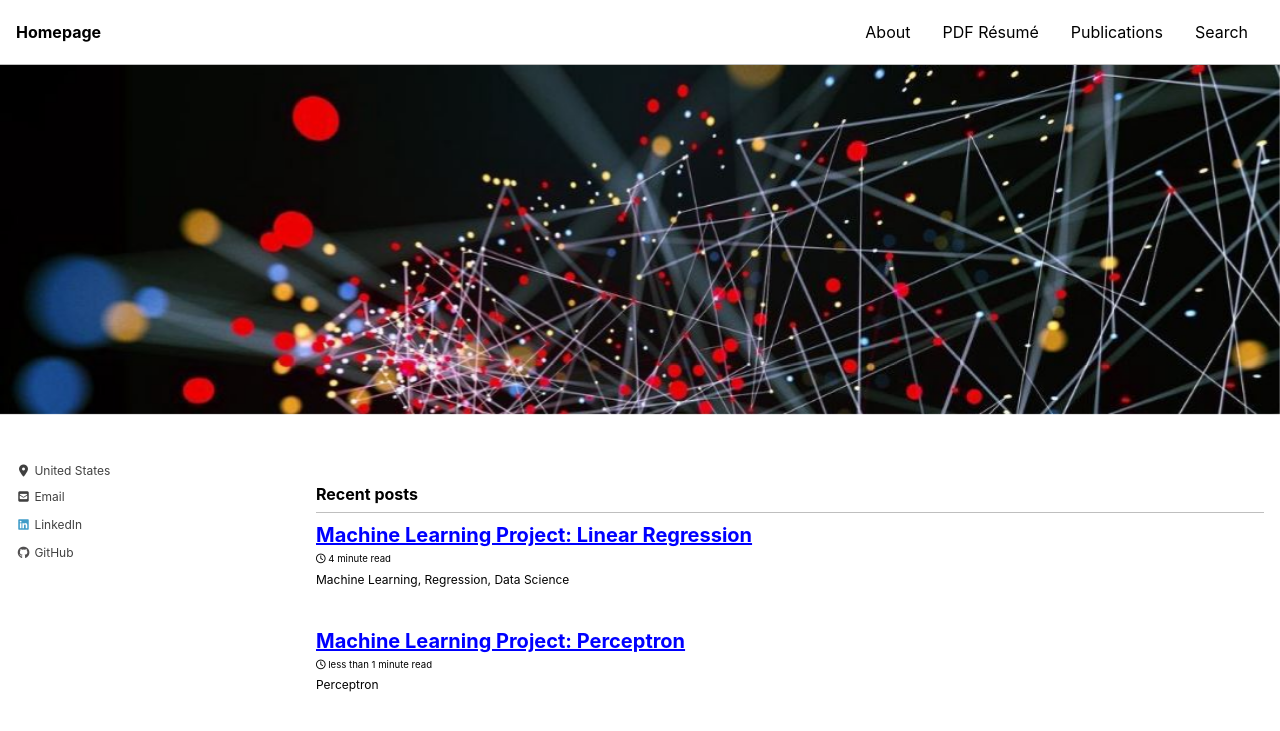
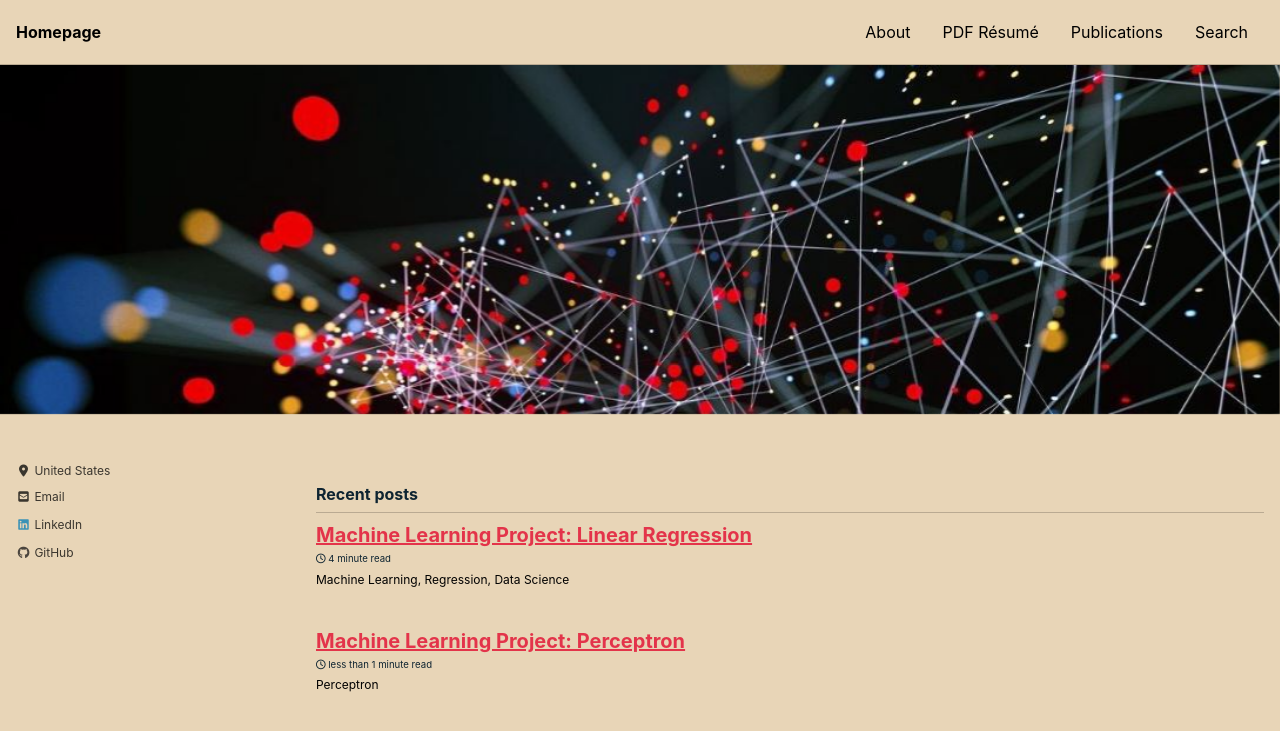
Before and after one commit to srsapireddy/srsapireddy.github.io, a Jekyll site: the page built from index.html, in a window 1280 px wide and 900 px high. Shown: the top 731 px of the window. Built offline with Jekyll 4.4.1, drawn with Linux system fonts in a browser that asks for light colours; cached includes are drawn as plain includes; nearby versions of some CDN libraries; the list of posts is cut into pages by our own code.

Commit message:
Update _config.yml

```diff
--- a/_config.yml
+++ b/_config.yml
@@ -12,7 +12,7 @@
 
 # theme                  : "minimal-mistakes-jekyll"
 # remote_theme           : "mmistakes/minimal-mistakes"
-minimal_mistakes_skin    : "contrast" # "air", "aqua", "contrast", "dark", "dirt", "neon", "mint", "plum", "sunrise"
+minimal_mistakes_skin    : "sunrise" # "air", "aqua", "contrast", "dark", "dirt", "neon", "mint", "plum", "sunrise", "contrast"
 
 # Site Settings
 locale                   : "en-US"
```
